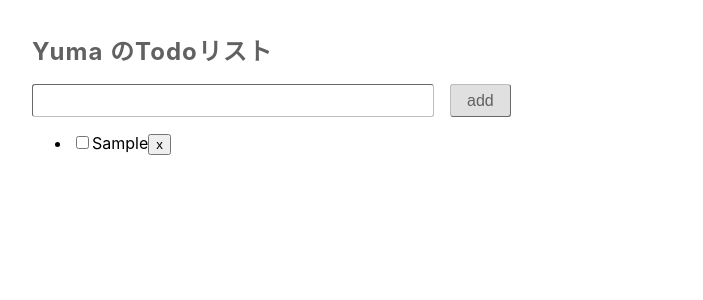
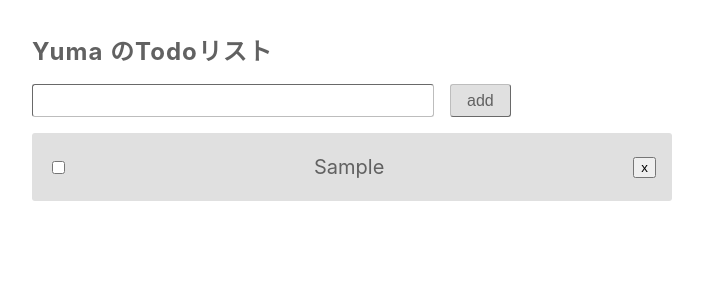
Before and after one commit to merci10/yuma-todo, a React (Create React App) app: page / in a window 1280 px wide. Both pictures are taken after typing "Sample" into the empty fields and a click on the button "add". Shown: the top 300 px of the page, without its empty margins (288-991 px from the left). Built offline with nearby package versions, Linux system fonts and the light colour scheme.

Commit message:
css修正

```diff
--- a/src/Todo/components.module.css
+++ b/src/Todo/components.module.css
@@ -36,8 +36,39 @@ todoForm
 
 /* =====================================================
 
-todo
+todos
 
 ===================================================== */
 
-/* .todo {} */
+.todos {
+  padding: 0;
+  width: 100%;
+  list-style: none;
+}
+
+.todosTodo {
+  display: flex;
+  justify-content: space-between;
+  align-items: center;
+  padding: 20px 16px;
+  background-color: #E0E0E0;
+  margin-top: 12px;
+  color: #616161;
+  border-radius: 3px;
+}
+
+.todosCompletedCheckBox {
+  display: block;
+  margin-right: 20px;
+}
+
+.todosContent {
+  word-break: break-all;
+  font-size: 20px;
+  line-height: 1.4;
+}
+
+.todosRemoveBtn {
+  display: block;
+  margin-left: 20px;
+}
--- a/src/Todo/components.tsx
+++ b/src/Todo/components.tsx
@@ -42,13 +42,13 @@ type TodosProps = {
 
 export function Todos(props: TodosProps) {
   return (
-    <ul className={styles.todoAppTodos}>
+    <ul className={styles.todos}>
       {props.todoList.map((todo) => {
         return (
-          <li className={styles.todoAppTodo} key={todo.id}>
-            <input className={styles.todoCompletedCheckBox} type="checkbox" onClick={() => props.toggleIsCompleted(todo.id)} />
-            {todo.content}
-            <input className={styles.todoRemoveBtn} type="button" value="x" onClick={() => props.removeTodo(todo.id)} />
+          <li className={styles.todosTodo} key={todo.id}>
+            <input className={styles.todosCompletedCheckBox} type="checkbox" onClick={() => props.toggleIsCompleted(todo.id)} />
+            <div className={styles.todosContent}>{todo.content}</div>
+            <input className={styles.todosRemoveBtn} type="button" value="x" onClick={() => props.removeTodo(todo.id)} />
           </li>
         )
       })}
--- a/src/Todo/index.module.css
+++ b/src/Todo/index.module.css
@@ -14,17 +14,3 @@
   letter-spacing: 1px;
   color: #616161;
 }
-
-.todoAppTodos {
-  padding: 0;
-  width: 100%;
-  list-style: none;
-}
-
-.todoAppTodo {
-  padding: 20px 16px;
-  background-color: #E0E0E0;
-  margin-top: 12px;
-  color: #616161;
-  border-radius: 3px;
-}
```
